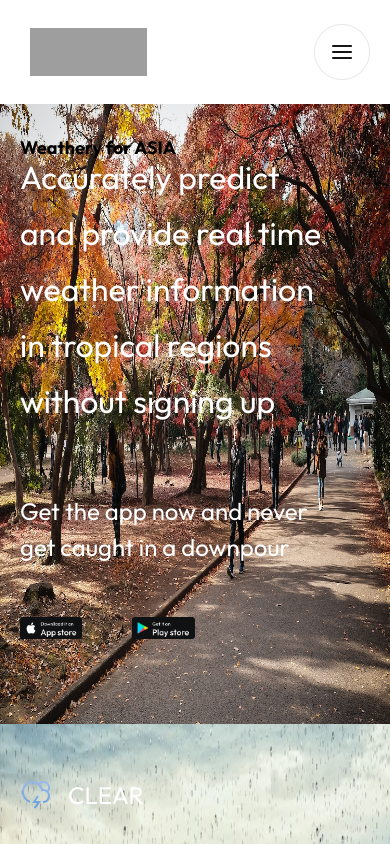
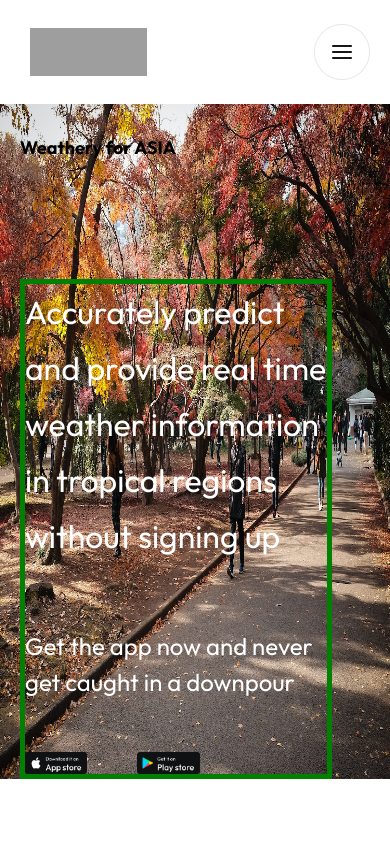
Before and after one commit to iamkenny-dev/hng-weathery-asian, a React (Vite) app: page / in a window 390 px wide. Shown: the top 844 px of the page. Built offline with nearby package versions, Linux system fonts and the light colour scheme; grey boxes are pictures that could not be loaded.

Commit message:
styele: style change

```diff
--- a/src/index.css
+++ b/src/index.css
@@ -242,7 +242,8 @@ nav {
 
 @media (max-width: 420px) {
   .autumn--wrapper {
-    height: 620px;
+    position: relative;
+    height: 760px;
   }
 }
 
@@ -277,7 +278,7 @@ nav {
 }
 
 .autumn--container {
-  /* position: absolute; */
+  position: absolute;
   color: #FFFFFF;
   width: 80vw;
   height: 630px;
@@ -287,10 +288,14 @@ nav {
   /* z-index: 1; */
 }
 
-@media (max-width: 800px) {
+@media (max-width: 600px) {
   .autumn--container {
+    position: absolute;
     margin-left: 20px;
     width: 80vw;
+    margin-top: -500px;
+    border: 5px solid green;
+    height: 500px;
   }
 }
 
```
